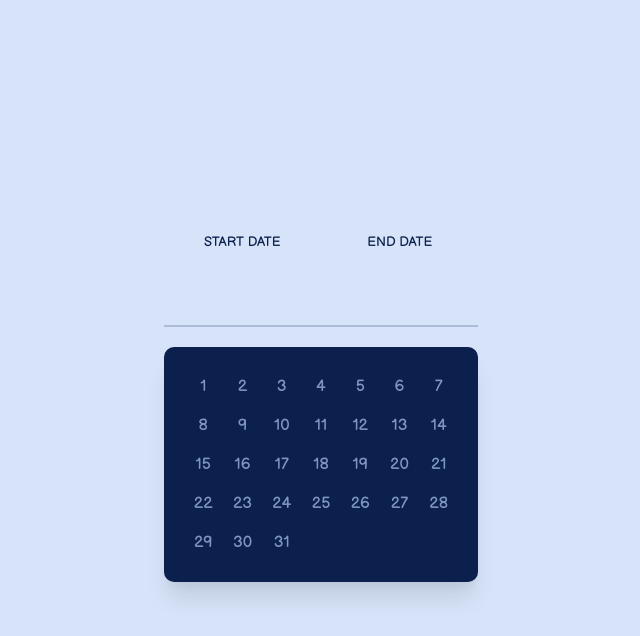
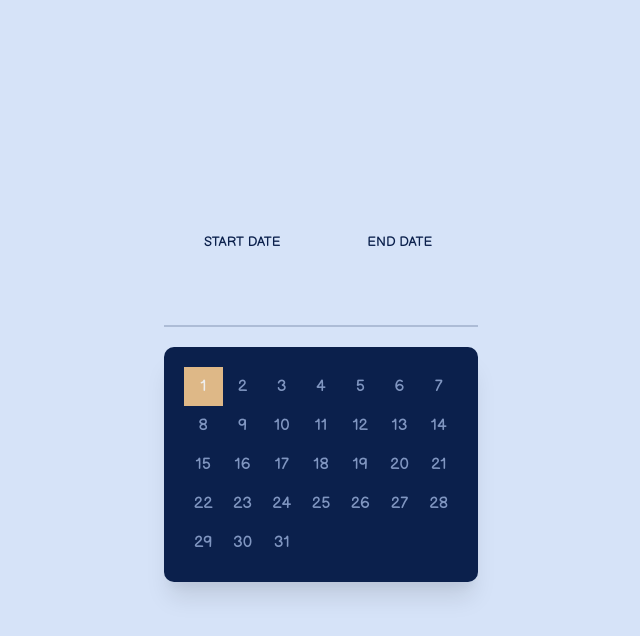
Before and after one commit to Prat9501/calender-picker, a React (Create React App) app: page / in a window 1280 px wide. In both pictures the pointer is over the element 522 px from the left and 386 px from the top of the page. Shown: the top 636 px of the page, without its empty margins (319-959 px from the left). Built offline with nearby package versions, Linux system fonts and the light colour scheme.

Commit message:
hover effects

```diff
--- a/src/App.css
+++ b/src/App.css
@@ -68,6 +68,11 @@ button {
 }
 
 .calendar-day.is-selected {
-  background: coral;
+  background: coral !important;
   color: #fff;
 }
+
+.calendar-day:hover {
+  color: #eee;
+  background: burlywood;
+}
```
